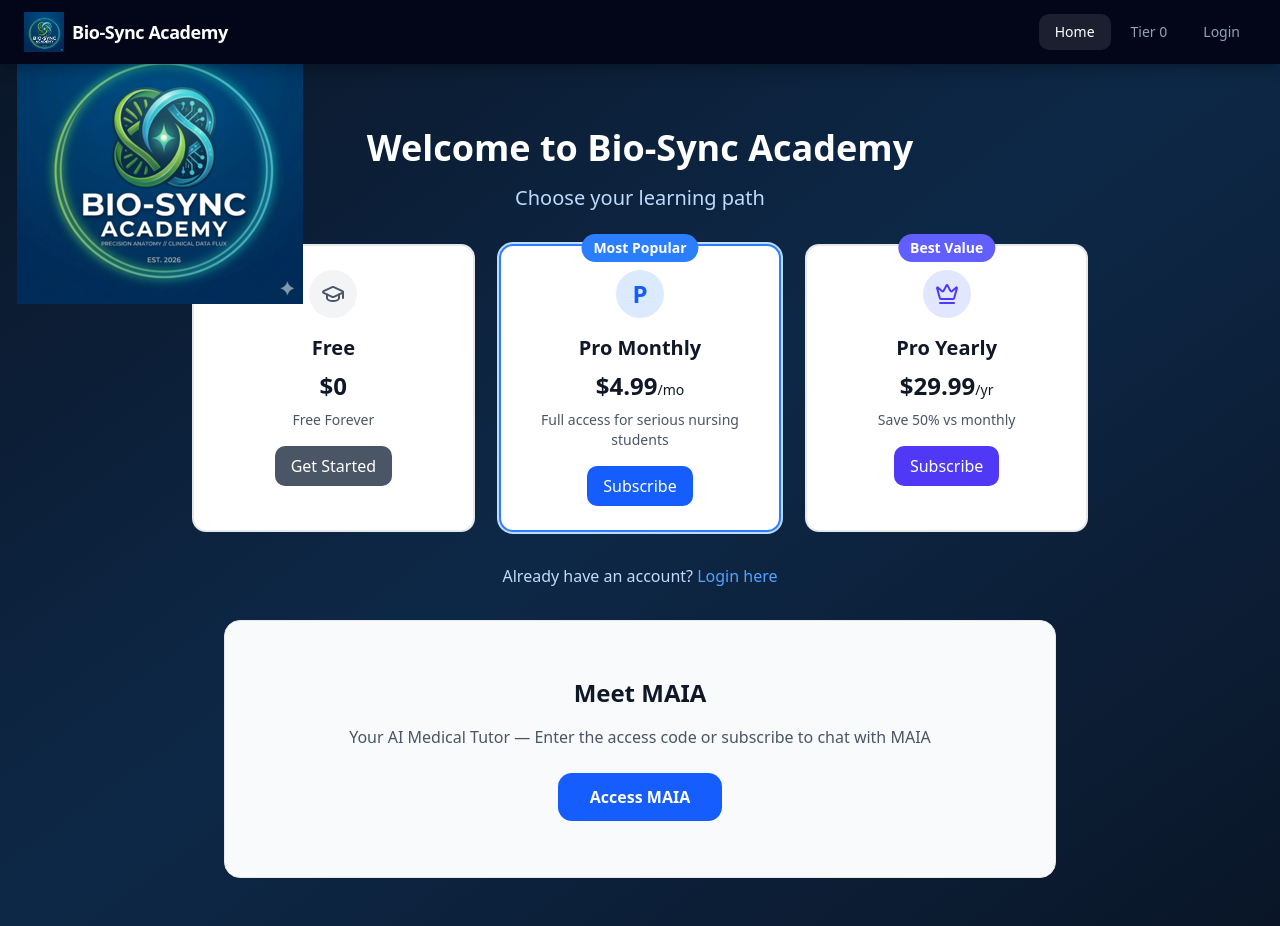
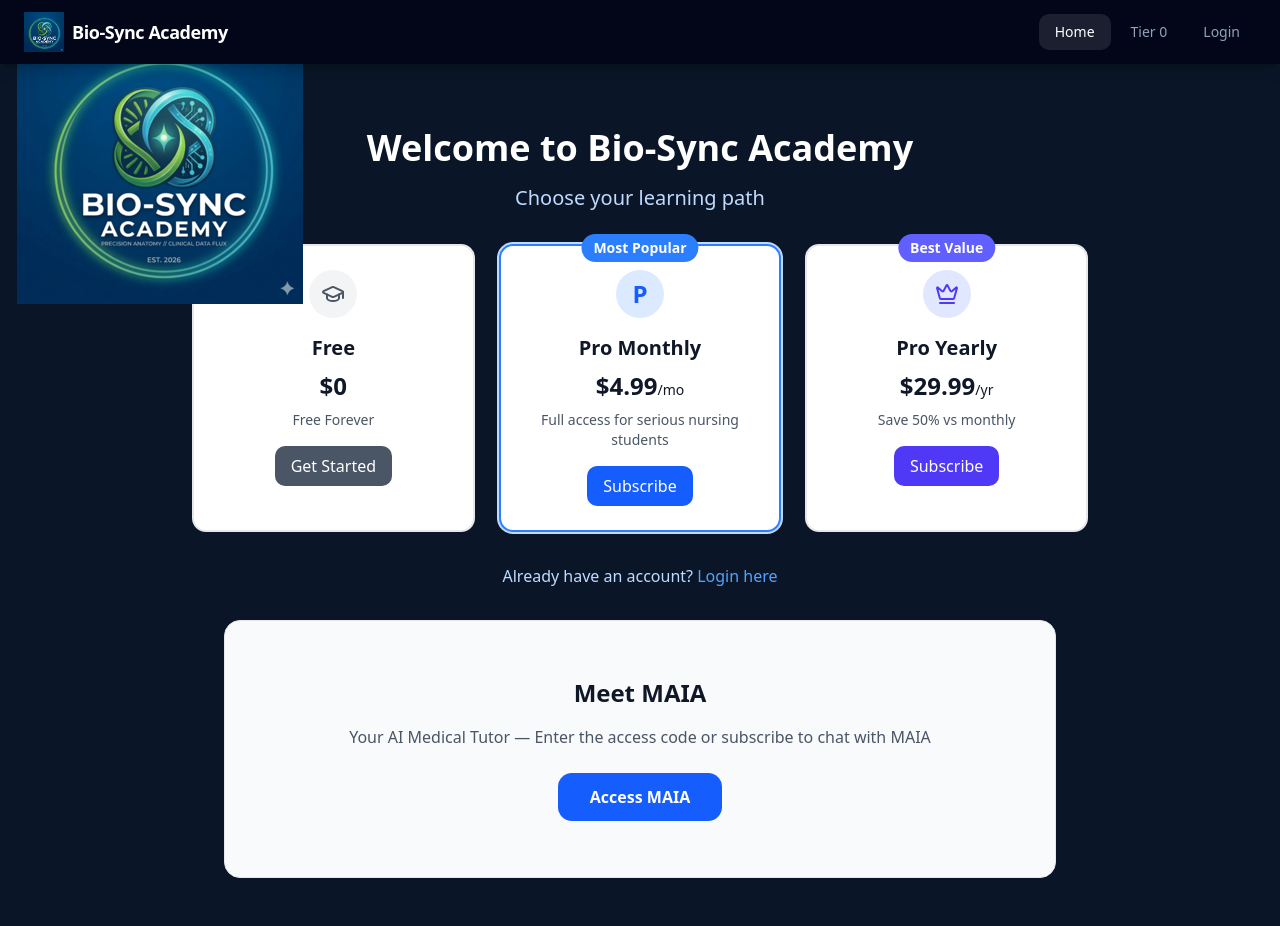
Before and after one commit to lewyman/End-game, a React (Vite) app in the folder frontend/: page / in a window 1280 px wide. Built offline with nearby package versions, Linux system fonts and the light colour scheme.

Commit message:
Solid background matching logo exact dark blue #0a1628

```diff
--- a/frontend/src/pages/Home.tsx
+++ b/frontend/src/pages/Home.tsx
@@ -41,7 +41,7 @@ export default function Home() {
   };
 
   return (
-    <div className="min-h-screen pt-24 bg-gradient-to-br from-[#0a1628] via-[#0d2847] to-[#0a1628] flex flex-col relative">
+    <div className="min-h-screen pt-24 bg-[#0a1628] relative">
       {/* Logo - Upper Left */}
       <div className="absolute top-4 left-4 z-10">
         <Link to="/">
```
